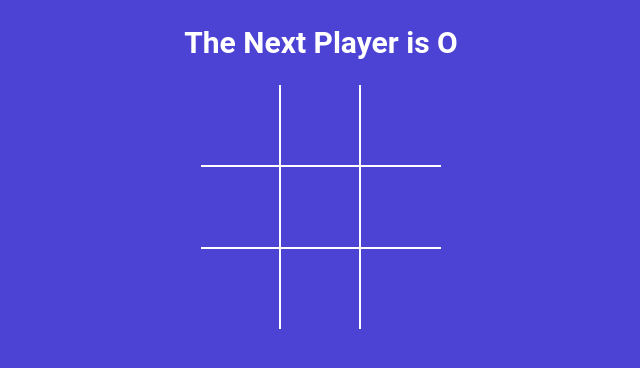
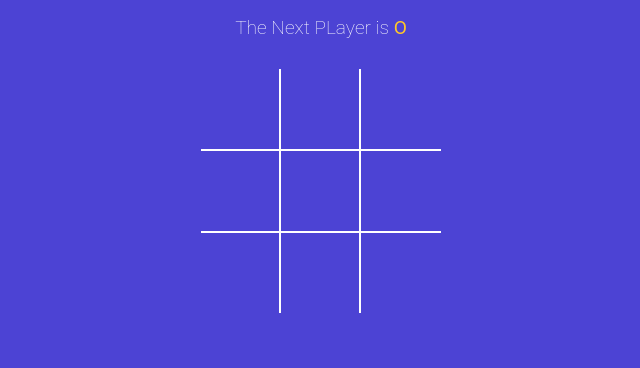
Before and after one commit to gj14325/Tic-Tac-Toe, a React (Vite) app: page / in a window 1280 px wide. Shown: the top 368 px of the page, without its empty margins (319-959 px from the left). Built offline with nearby package versions, Linux system fonts and the light colour scheme.

Commit message:
display draw message, apply style for statusMessage Component

```diff
--- a/src/App.jsx
+++ b/src/App.jsx
@@ -1,6 +1,7 @@
 import { useState } from 'react';
 import { calculateWinner } from './winner';
 import Board from './Components/Board';
+import StatusMessage from './Components/StatusMessage';
 import './App.scss';
 
 function App() {
@@ -9,10 +10,6 @@
   const [isXNext, setIsXNext] = useState(false);
 
   const winner = calculateWinner(squares);
-  const nextPlayer = isXNext ? 'X' : 'O';
-  const statusMessage = winner
-    ? `The Winner is ${winner}`
-    : `The Next Player is ${nextPlayer}`;
 
   console.log(winner);
 
@@ -36,7 +33,7 @@
 
   return (
     <div className="app">
-      <h2>{statusMessage}</h2>
+      <StatusMessage winner={winner} isXNext={isXNext} squares={squares} />
       <Board squares={squares} handleSquareClick={handleSquareClick} />
     </div>
   );
--- /dev/null
+++ b/src/Components/StatusMessage.jsx
@@ -0,0 +1,44 @@
+const StatusMessage = ({ winner, isXNext, squares }) => {
+  const noMovesLeft = squares.every(squareValue => squareValue !== null);
+
+  const nextPlayer = isXNext ? 'X' : 'O';
+
+  const renderStatusMessage = () => {
+    if (winner) {
+      return (
+        <>
+          The Winner is{' '}
+          <span className={isXNext ? 'text-orange' : 'text-green'}>
+            {winner}
+          </span>
+        </>
+      );
+    }
+
+    if (!winner && noMovesLeft) {
+      return (
+        <>
+          Game Over! <span className="text-green">X</span> and{' '}
+          <span className="text-orange">O</span> Tied ! No winner!
+        </>
+      );
+    }
+
+    if (!winner && !noMovesLeft) {
+      return (
+        <>
+          The Next PLayer is{' '}
+          <span className={isXNext ? 'text-green' : 'text-orange'}>
+            {nextPlayer}
+          </span>
+        </>
+      );
+    }
+
+    return null;
+  };
+
+  return <h2 className="status-message">{renderStatusMessage()}</h2>;
+};
+
+export default StatusMessage;
```
